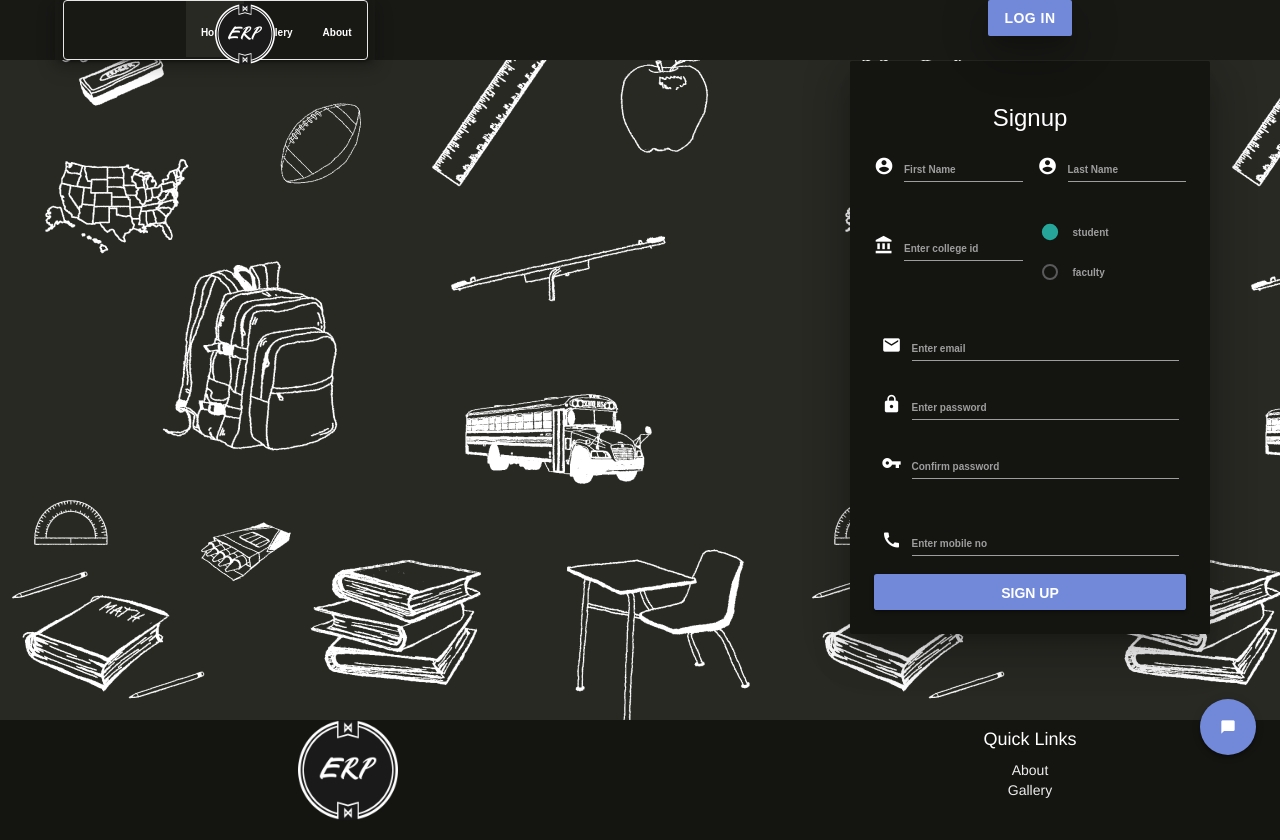
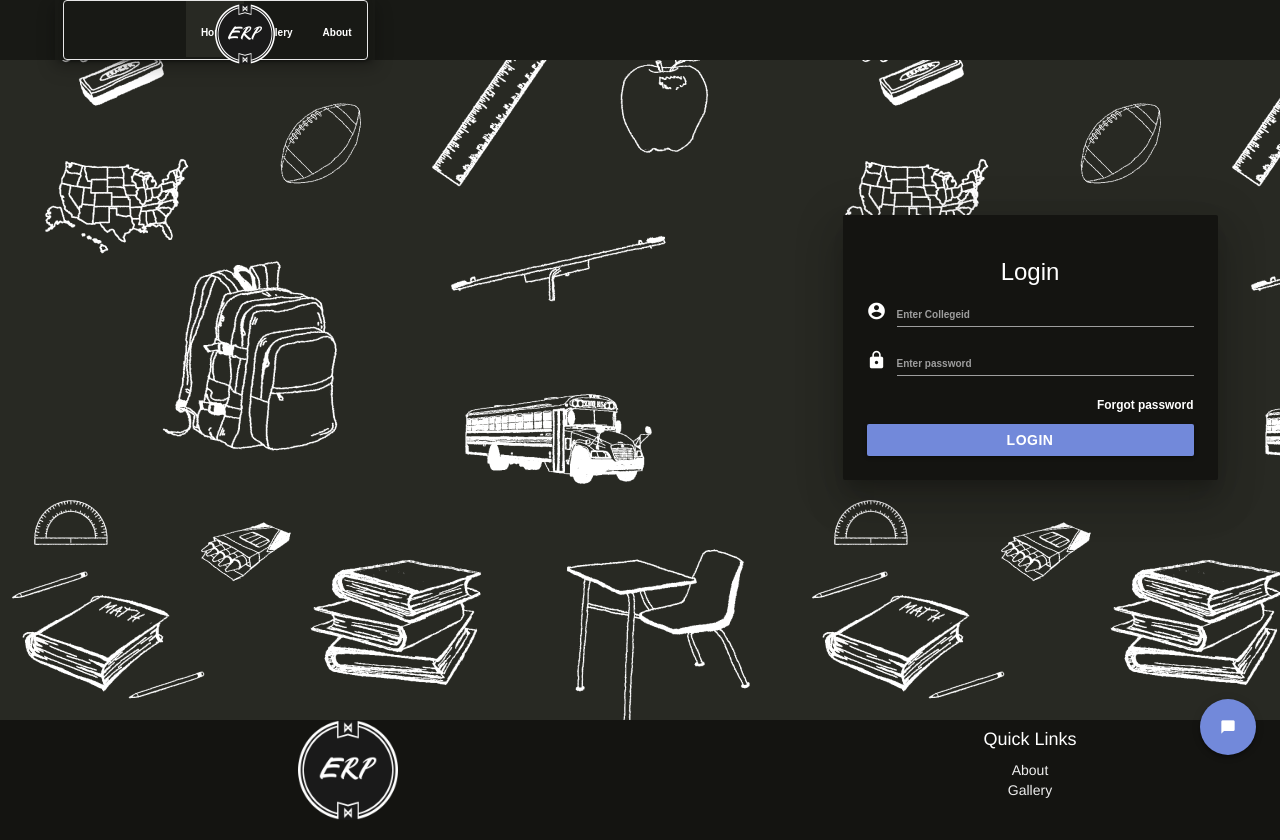
Before and after one commit to sachnr/finalyrproject, a PHP site: page / in a window 1280 px wide. Run offline with PHP 8.4, Linux system fonts and the light colour scheme.

Commit message:
Add files via upload

```diff
--- a/addashheader.php
+++ b/addashheader.php
@@ -46,8 +46,8 @@
 
                   <div>
                     <ul class="cbtn">
-                      <li class="<?php if($page=="admindashboard.php"){echo "active";} ?>"><a href="admindashboard.php" class="white-text">Dashboard<i class="material-icons white-text">web</i></a></li>
-                      <li class="<?php if($page=="sendmessege.php"){echo "active";} ?>"><a href="sendmessege.php" class="white-text">SendMessage<i class="material-icons white-text">mail</i></a></li>
+                      <li class="<?php if($page=="addashboard"){echo "active";} ?>"><a href="admindashboard.php" class="white-text">Dashboard<i class="material-icons white-text">web</i></a></li>
+                      <li class="<?php if($page=="sendmessege"){echo "active";} ?>"><a href="sendmessege.php" class="white-text">SendMessage<i class="material-icons white-text">mail</i></a></li>
                     </ul>
                   </div>
                 </ul>
--- a/attendence.php
+++ b/attendence.php
@@ -3,8 +3,8 @@ session_start();
 if(!isset($_SESSION['sessuser'])){
    header("Location:index.php");
 }
-$title='Dashboard';
-$page='dashboard';
+$title='attendence';
+$page='attendence';
 include 'dashheader.php';
 ?>
 	<main>
--- a/css/style.css
+++ b/css/style.css
@@ -82,3 +82,22 @@
 					  left: 45%;
 					}
 				}
+
+
+
+			   input:focus {
+				  border-bottom: 1px solid #7289DA !important;
+				  box-shadow: 0 1px 0 0 #7289DA !important;
+				}
+				label.active {
+				  color: royalblue !important;
+				}
+				input:not([type]):focus:not([readonly]), input[type="text"]:not(.browser-default):focus:not([readonly]), input[type="password"]:not(.browser-default):focus:not([readonly]), input[type="email"]:not(.browser-default):focus:not([readonly]), input[type="url"]:not(.browser-default):focus:not([readonly]), input[type="time"]:not(.browser-default):focus:not([readonly]), input[type="date"]:not(.browser-default):focus:not([readonly]), input[type="datetime"]:not(.browser-default):focus:not([readonly]), input[type="datetime-local"]:not(.browser-default):focus:not([readonly]), input[type="tel"]:not(.browser-default):focus:not([readonly]), input[type="number"]:not(.browser-default):focus:not([readonly]), input[type="search"]:not(.browser-default):focus:not([readonly]), textarea.materialize-textarea:focus:not([readonly]) {
+				    border-bottom: 1px solid #7289DA;
+				    -webkit-box-shadow: 0 1px 0 0 #7289DA;
+				    box-shadow: 0 1px 0 0 #7289DA;
+				}
+				/* icon prefix focus color */
+				   .input-field .prefix.active {
+				     color: #7289DA;
+				   }
--- a/header.php
+++ b/header.php
@@ -36,16 +36,16 @@
 										</div>
 									</nav>
 								</div>
-								<div class="col s4 offset-s7 m2 offset-m9">
+								<!--<div class="col s4 offset-s7 m2 offset-m9">
 				  					<div class="info-box visible-xs visible-md visible-lg">
 				  						<a class="cbtn waves-effect waves-light btn discord z-depth-5"href="#" data-toggle="modal" data-target="#myModal" id="myBtn">log in</a>
 				                    </div>
-						  		</div>
+						  		</div>-->
 						  	</div>
 			  			</div>
 			  		</header>
 		  		</div>
-		<!--modal-->
+		<!--modal
   		<div class="modal fade" id="myModal" role="dialog">
         	<div class="modal-dialog sublime card-panel modalpos">
       			<div class="modal-content sublime" >
@@ -80,4 +80,4 @@
 	        		</div>
            		</div>
         	</div>
-        </div>
+        </div>-->
--- a/index.php
+++ b/index.php
@@ -2,6 +2,10 @@
 $title='College Erp';
 $page='home';
 include 'header.php';
+if(isset($_SESSION['sessuser'])){
+	session_destroy();
+    session_unset();
+}
 if ( isset($_GET['success']) && $_GET['success'] == 1 )
 {
 		echo "<script type='text/javascript'>
@@ -13,96 +17,50 @@ else if( isset($_GET['success']) && $_GET['success'] == 2 ){
 				</script>";
 
 }
+else if( isset($_GET['success']) && $_GET['success'] == 3 ){
+	echo "<script type='text/javascript'>M.toast({html: 'Invalid id Password!', classes: 'rounded'});
+				</script>";
+}
+else if( isset($_GET['logout']) && $_GET['logout'] == 'true' ){
+	echo "<script type='text/javascript'>M.toast({html: 'Logged out successfully', classes: 'rounded'});
+				</script>";
+}
 ?>
   		<main>
 	  		<div class="container">
 	  			<div class="row valign-wrapper add-height">
 	  				<div class="col s12 m4 offset-m8">
-	  					<form action="" method="POST" class="col s12">
+
 
 		  				<div class="card-panel z-depth-5 sublime">
-		                     <h3 class="center">Signup</h3>
+			                <form action="authenticate.php" method="POST">
+	                      		<h3 class="center">Login</h3>
 
-		                     <div class="row clearfix">
-						     <div class="input-field col s12 m6">
+			                      <div class="input-field">
 			                      <i class="material-icons prefix">account_circle</i>
-						     <input id="first_name" type="text" class="validate" required pattern="[A-za-z]*" maxlength="20">
-						     <label for="first_name">First Name</label>
-						     </div>
-						     <div class="input-field col s12 m6">
-						     <i class="material-icons prefix">account_circle</i>
-						     <input id="last_name" type="text" class="validate" required pattern="[A-za-z]*" maxlength="20">
-						     <label for="last_name">Last Name</label>
-						     </div>
+			                      <input type="text" name="mdlid" id="mdlid">
+			                      <label>Enter Collegeid</label>
 			                      </div>
 
-		                      <div class="row clearfix">
-		                      <div class="input-field col s12 m6">
-		                      <i class="material-icons prefix">account_balance</i>
-		                      <input type="text" name="suid" required pattern="[0-9]*" maxlength="10">
-		                      <label>Enter college id</label>
+			                      <div class="input-field">
+			                      <i class="material-icons prefix">lock</i>
+			                      <input type="password" name="mdlpass" id="mdlpass">
+			                      <label>Enter password</label>
 			                      </div>
 
-		                      <p class="col s12 m6">
-							      <label>
-							        <input name="suradio" type="radio" checked  required/>
-							        <span>student</span>
-							      </label>
-							    </p>
-							    <p class="col s12 m6">
-							      <label>
-							        <input name="suradio" type="radio" />
-							        <span>faculty</span>
-							      </label>
-							    </p>
+		                         <p class="right"><a href="#signup" class="modal-trigger"href="#" data-toggle="modal" data-target="#contactus" style="color: #fff;"><small>Forgot password</small></a></p>
+		                         <button  class="cbtn waves-effect waves-light btn-small left col s12 discord" type="submit">Login</button>
+
+	                             <div class="clearfix"></div>
+                	    	</form>
 			            </div>
 
 
-		                  	  <div class="input-field col s12">
-		                      <i class="material-icons prefix">email</i>
-		                      <input type="email" name="suemail" class="validate" required email maxlength="30">
-		                      <label>Enter email</label>
-		                      </div>
-
-
-		                      <div class="input-field col s12">
-		                      <i class="material-icons prefix">lock</i>
-		                      <input type="password" name="password" id="password" required>
-		                      <label>Enter password</label>
-		                      </div>
-
-		                      <div class="input-field col s12">
-		                      <i class="material-icons prefix">vpn_key</i>
-		                      <input type="password" name="confirm_password" id="confirm_password" required>
-		                      <label>Confirm password</label>
-		                      <span class="helper-text" id='message'></span>
-		                      </div>
-
-		                      <div class="input-field col s12">
-		                      <i class="material-icons prefix">call</i>
-		                      <input type="text" name="sumob" data-length="10" class="number" required pattern="[0-9]*" maxlength="10">
-		                      <label>Enter mobile no</label>
-		                      </div>
-
-
-		             		  <input type="submit" name="submit" value="Sign up" class="waves-effect waves-light btn cbtn left col s12 discord">
-
-		                      <div class="clearfix"></div>
-		                    </div>
-		                    </div>
-                	</form>
 	  				</div>
 	  			</div>
 	  		</div>
 	  	</main>
-							<script src="js/jquery.js">
-		                      	$('#password, #confirm_password').on('keyup', function () {
-								  if ($('#password').val() == $('#confirm_password').val()) {
-								    $('#message').html('Matching').css('color', 'green');
-								  } else
-								    $('#message').html('Not Matching').css('color', 'red');
-								});
-		                      </script>
+
 
 
 <?php include 'footer.php';?>
--- a/logout.php
+++ b/logout.php
@@ -3,6 +3,7 @@
 if(isset($_GET['logout']))
 {
 	session_destroy();
+	session_unset();
 	header('location:index.php?logout=true');
 	exit;
 }
--- a/messeges.php
+++ b/messeges.php
@@ -3,8 +3,8 @@ session_start();
 if(!isset($_SESSION['sessuser'])){
    header("Location:index.php");
 }
-$title='Dashboard';
-$page='dashboard';
+$title='messeges';
+$page='messeges';
 include 'dashheader.php';
 ?>
 	<main>
--- a/result.php
+++ b/result.php
@@ -3,8 +3,8 @@ session_start();
 if(!isset($_SESSION['sessuser'])){
    header("Location:result.php");
 }
-$title='Dashboard';
-$page='dashboard';
+$title='result';
+$page='result';
 include 'dashheader.php';
 ?>
 	<main>
--- a/sendmessege.php
+++ b/sendmessege.php
@@ -3,8 +3,8 @@ session_start();
 if(!isset($_SESSION['sessuser'])){
    header("Location:index.php");
 }
-$title='adminadd';
-$page='adminadd';
+$title='sendmessege';
+$page='sendmessege';
 include 'addashheader.php';
 ?>
 	<main>
```
Also changed, not shown: authenticate.php (+11 -14 lines), dashheader.php (+8 -8 lines), css/materialize.css. Lines whose indentation alone changed are shown as unchanged.
